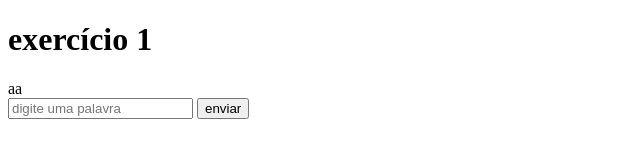
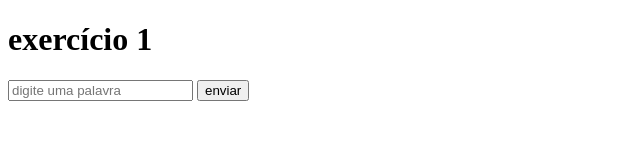
Before and after one commit to vseabra/helppersprint1, a website: page src/ex_1/html/index.html in a window 1280 px wide. Shown: the whole page, without its empty margins (0-640 px from the left). Drawn offline with Linux system fonts and the light colour scheme.

Commit message:
Update index.html

```diff
--- a/src/ex_1/html/index.html
+++ b/src/ex_1/html/index.html
@@ -11,7 +11,7 @@
 
   <body>
     <h1>exercício 1</h1>
-    <span id="resultado-display">aa</span>
+    <span id="resultado-display"></span>
     <form id="form" >
       <input type="text" name="palavra" placeholder="digite uma palavra" />
       <button type="submit">enviar</button>
```
